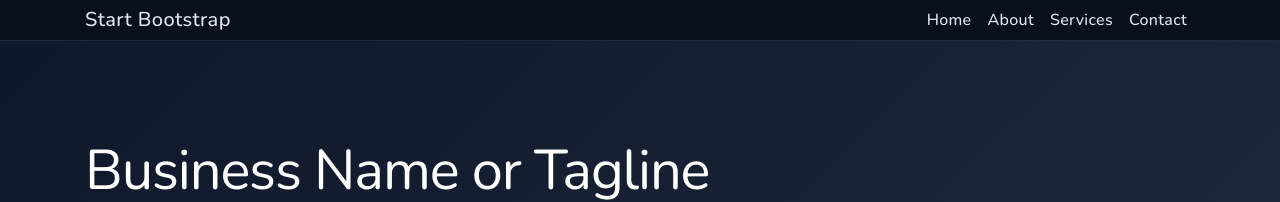
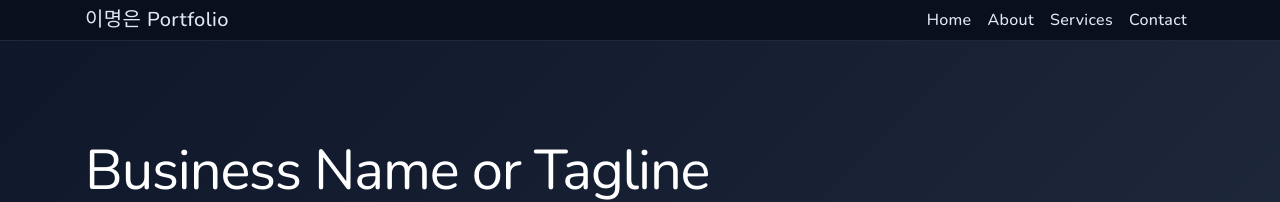
Before and after one commit to lee-myeong-eun/lee-myeong-eun.github.io, a Jekyll site: the page built from index.html, in a window 1280 px wide. Shown: the top 202 px of the page. Built offline with Jekyll 4.4.1, drawn with Linux system fonts in a browser that asks for light colours.

Commit message:
Update navigation.html

```diff
--- a/_includes/navigation.html
+++ b/_includes/navigation.html
@@ -2,7 +2,7 @@
 <nav class="navbar navbar-expand-lg navbar-dark bg-dark">
   <div class="container">
     <a class="navbar-brand js-scroll-trigger" href="{{ site.baseurl }}/"
-      >Start Bootstrap</a
+      > 이명은 Portfolio</a
     >
     <button
       class="navbar-toggler ml-auto"
```
